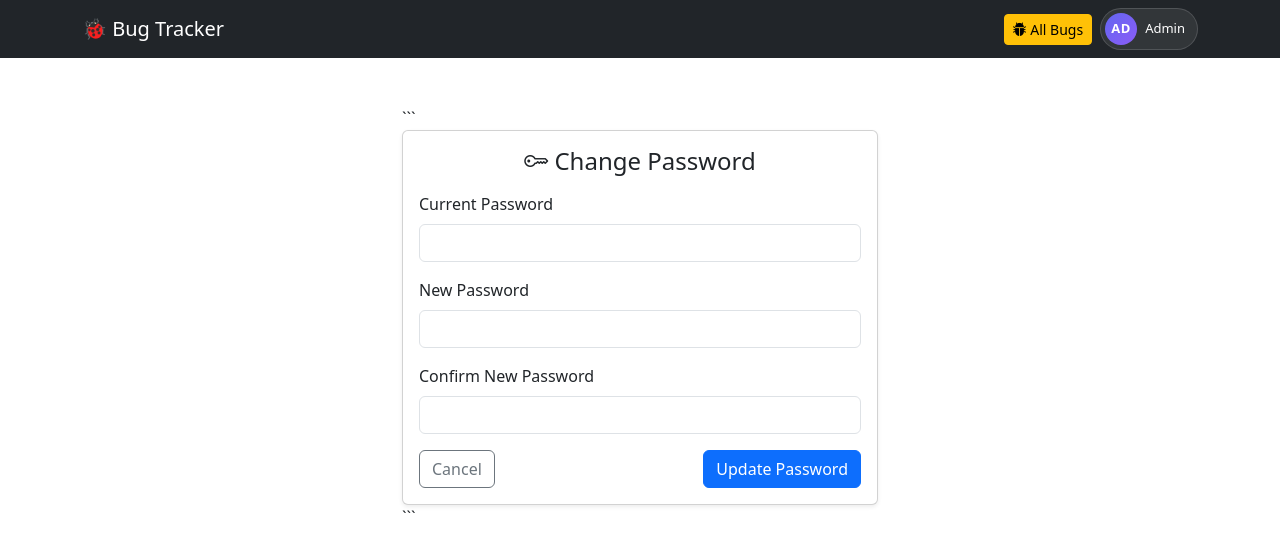
After one commit to Anuragcdas-ai/Bug-Report-App, a Django app: page /bugs/change-password/ in a window 1280 px wide. The commit adds this page. Shown: the top 552 px of the page. Run offline with Django 5.2, Linux system fonts and the light colour scheme; a user stored in the database is signed in.

Commit message:
Change password is set in  home navigation bar

````diff
--- a/bugs/urls.py
+++ b/bugs/urls.py
@@ -1,6 +1,6 @@
 from django.urls import path
 from django.contrib.auth import views as auth_views
-from .views import UserBugListView,BugCreateView,BugUpdateView,BugDeleteView,AllBugListView,BugDownloadView, BugUploadView,profile_view,profile_edit,custom_password_reset,AdminCreateUserView
+from .views import UserBugListView,BugCreateView,BugUpdateView,BugDeleteView,AllBugListView,BugDownloadView, BugUploadView,profile_view,profile_edit,custom_password_reset,AdminCreateUserView,change_password
 
 urlpatterns = [
     path('',UserBugListView.as_view(), name = 'bug-list'),
@@ -26,6 +26,8 @@ urlpatterns = [
          ),
          name='password_reset_done'),
 
+    path('change-password/', change_password, name='change_password'),
+
 
 
 
--- a/bugs/views.py
+++ b/bugs/views.py
@@ -104,6 +104,12 @@ from django.contrib.auth.mixins import UserPassesTestMixin
 from django.contrib.auth.forms import UserCreationForm
 from django.views.generic.edit import CreateView
 from django.urls import reverse_lazy
+
+from django.contrib.auth.decorators import login_required
+from django.contrib import messages
+from django.contrib.auth import update_session_auth_hash
+from django.contrib.auth import logout, authenticate
+
 
 
 class UserBugListView(ListView):
@@ -398,3 +404,36 @@ class AdminCreateUserView(UserPassesTestMixin, CreateView):
     def form_invalid(self, form):
         print(" FORM INVALID - errors:", form.errors)  # ← shows exact error in terminal
         return super().form_invalid(form)
+
+
+
+
+
+
+@login_required
+def change_password(request):
+    if request.method == 'POST':
+        old_password = request.POST.get('old_password')
+        new_password = request.POST.get('new_password')
+        confirm_password = request.POST.get('confirm_password')
+
+        user = request.user
+
+        # Check old password using authenticate instead of check_password
+        if not authenticate(username=user.username, password=old_password):
+            messages.error(request, "Old password is incorrect")
+            return redirect('change_password')
+
+        if new_password != confirm_password:
+            messages.error(request, "Passwords do not match")
+            return redirect('change_password')
+
+        user.set_password(new_password)
+        user.save()
+
+        logout(request)
+
+        messages.success(request, "Password updated successfully")
+        return redirect('login')
+
+    return render(request, 'bugs/change_password.html')
--- a/templates/base.html
+++ b/templates/base.html
@@ -123,11 +123,14 @@
 <a class="dropdown-item" href="{% url 'profile' request.user.username %}">
     <i class="bi bi-person-circle"></i> My Profile
 </a>
-                    <!-- <li>
-                        <a class="dropdown-item" href="{% url 'profile-settings' %}">
-                            <i class="bi bi-gear"></i> Settings
-                        </a>
-                    </li> -->
+
+<li>
+    <a class="dropdown-item" href="{% url 'change_password' %}">
+        <i class="bi bi-key"></i> Change Password
+    </a>
+</li>
+<li><hr class="dropdown-divider my-1"></li>
+
                     <li><hr class="dropdown-divider my-1"></li>
 
                     <!-- Logout -->
--- /dev/null
+++ b/templates/bugs/change_password.html
@@ -0,0 +1,63 @@
+{% extends 'base.html' %}
+
+{% block content %}
+
+<div class="container mt-5" style="max-width: 500px;">
+
+```
+<div class="card shadow-sm">
+    <div class="card-body">
+
+        <h4 class="mb-3 text-center">
+            <i class="bi bi-key"></i> Change Password
+        </h4>
+
+        <!-- Messages -->
+        {% if messages %}
+            {% for message in messages %}
+                <div class="alert alert-{{ message.tags }} py-2">
+                    {{ message }}
+                </div>
+            {% endfor %}
+        {% endif %}
+
+        <form method="POST">
+            {% csrf_token %}
+
+            <!-- Current Password -->
+            <div class="mb-3">
+                <label class="form-label">Current Password</label>
+                <input type="password" name="old_password" class="form-control" required>
+            </div>
+
+            <!-- New Password -->
+            <div class="mb-3">
+                <label class="form-label">New Password</label>
+                <input type="password" name="new_password" class="form-control" required>
+            </div>
+
+            <!-- Confirm Password -->
+            <div class="mb-3">
+                <label class="form-label">Confirm New Password</label>
+                <input type="password" name="confirm_password" class="form-control" required>
+            </div>
+
+            <!-- Buttons -->
+            <div class="d-flex justify-content-between">
+                <a href="{% url 'profile' request.user.username %}" class="btn btn-outline-secondary">
+                    Cancel
+                </a>
+
+                <button type="submit" class="btn btn-primary">
+                    Update Password
+                </button>
+            </div>
+
+        </form>
+
+    </div>
+</div>
+```
+
+</div>
+{% endblock %}
````
